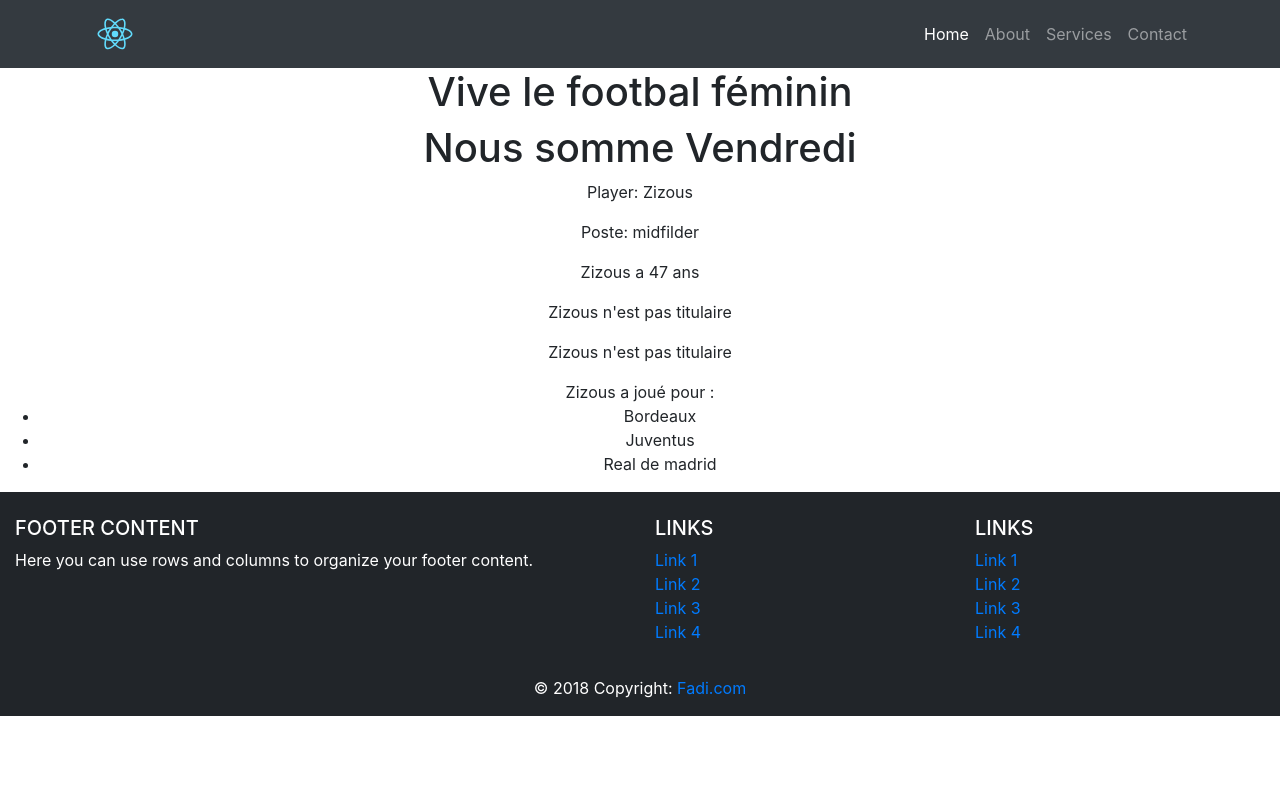
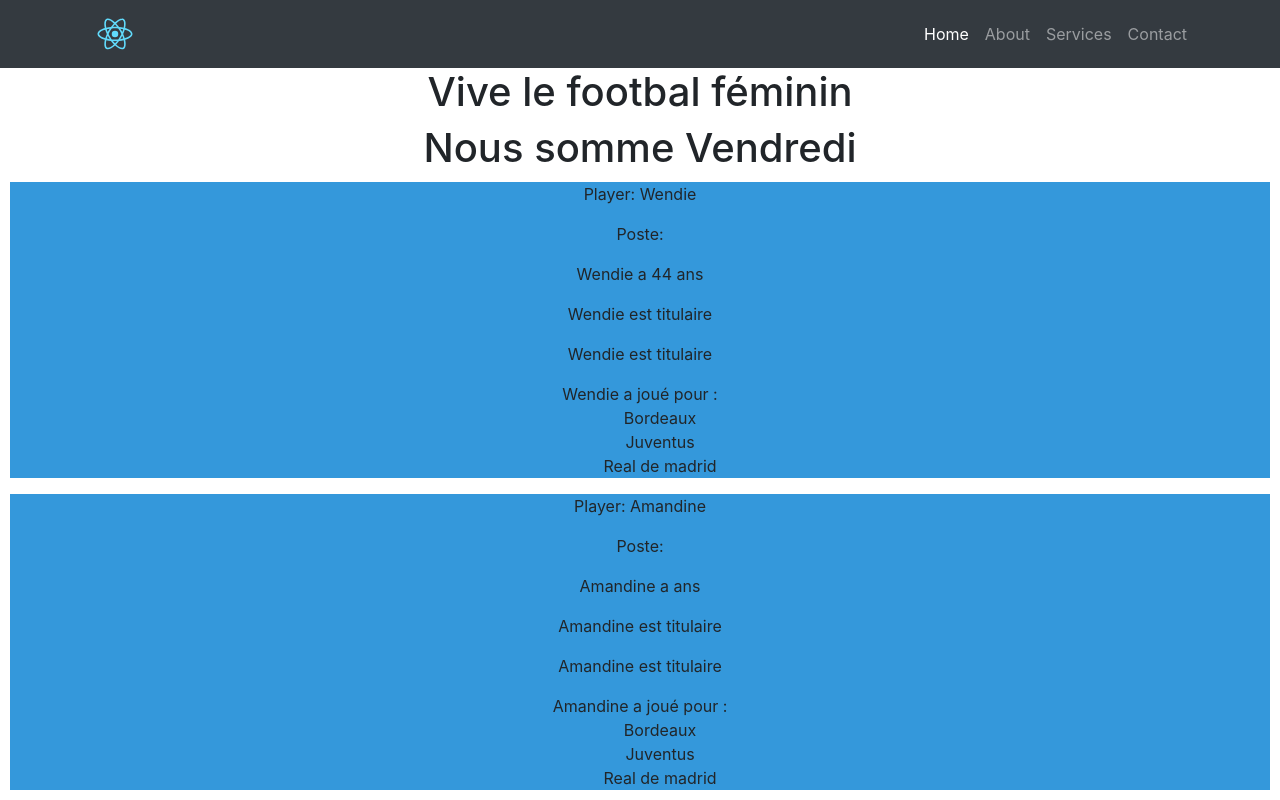
Before and after one commit to Letsfindme/React-SinglePage, a React (Create React App) app: page / in a window 1280 px wide. Shown: the top 800 px of the page. Built offline with nearby package versions, Linux system fonts and the light colour scheme.

Commit message:
Conditional rendering

```diff
--- a/src/components/players/index.js
+++ b/src/components/players/index.js
@@ -6,32 +6,36 @@ export default class Players extends React.Component {
     constructor(props) {
         super(props)
 
-        this.state= {
-            players:[
+        this.state = {
+            players: [
                 {
-                    name:'Wendie',
-                    poste:'defender',
-                    isPermanent:true
+                    name: 'Wendie',
+                    poste: 'defender',
+                    age: 44,
+                    isPermanent: true
                 },
                 {
-                    name:'Amandine',
-                    poste:'midfielder',
-                    isPermanent:true
+                    name: 'Amandine',
+                    poste: 'midfielder',
+                    isPermanent: true
                 },
                 {
-                    name:'Sakina',
-                    poste:'defender',
-                    isPermanent:true
+                    name: 'Sakina',
+                    poste: 'defender',
+                    age: 11,
+                    isPermanent: true
                 },
                 {
-                    name:'Sarah',
-                    poste:'goalkeeper',
-                    isPermanent:true
+                    name: 'Sarah',
+                    poste: 'goalkeeper',
+                    age: 45,
+                    isPermanent: true
                 },
                 {
-                    name:'Eugénie',
-                    poste:'forward',
-                    isPermanent:true
+                    name: 'Eugénie',
+                    poste: 'forward',
+                    age: 36,
+                    isPermanent: true
                 },
             ]
         }
@@ -40,21 +44,26 @@ export default class Players extends React.Component {
 
     render() {
         console.log(this.props)
-        return(
+        return (
             <section>
                 <h1>Vive le footbal féminin</h1>
                 <h1>Nous somme {this.props.date}</h1>
-                <Player
-                    name={'Zizous'}
-                    poste={'midfilder'}
-                    age={47}
-                    isPermanent={false}
-                    teams={[
-                        'Bordeaux',
-                        'Juventus',
-                        'Real de madrid'
-                    ]}
-                />
+                {
+                    this.state.players.map((player) => {
+
+                        return (<Player
+                            name={player.name}
+                            poste={player.post}
+                            age={player.age}
+                            isPermanent={player.isPermanent}
+                            teams={[
+                                'Bordeaux',
+                                'Juventus',
+                                'Real de madrid'
+                            ]}
+                        />)
+                    })
+                }
             </section>
         )
     }
--- /dev/null
+++ b/src/components/players/player.css
@@ -0,0 +1,8 @@
+.player{
+    background-color: #3498db;
+    margin: 10px;
+}
+
+.player li{
+    list-style-type: none;
+}
--- a/src/components/players/player.js
+++ b/src/components/players/player.js
@@ -1,4 +1,5 @@
 import React from 'react'
+import './player.css'
 
 export default class Player extends React.Component {
 
@@ -10,7 +11,7 @@ export default class Player extends React.Component {
 
     render() {
         return (
-            <div>
+            <div className="player">
                 <p>Player: {this.props.name}</p>
                 <p>Poste: {this.props.poste}</p>
                 <p>{this.props.name} a {this.props.age} ans</p>
@@ -24,17 +25,20 @@ export default class Player extends React.Component {
                     {this.props.isPermanent && <span> est titulaire</span>}
                     {!this.props.isPermanent && <span> n'est pas titulaire</span>}
                 </p>
-                <p>
+                <div>
                     {this.props.name} a joué pour :
                     <ul>
-                        {this.props.teams.map((team) => {
-                            return (
-                                <li>{team}</li>
-                            )
-                        })}
+                        {
+                            this.props.teams &&
+                            this.props.teams.map((team, index) => {
+                                return (
+                                    <li key={index}>{team}</li>
+                                )
+                            })
+                        }
                     </ul>
 
-                </p>
+                </div>
             </div>
         )
     }
```
